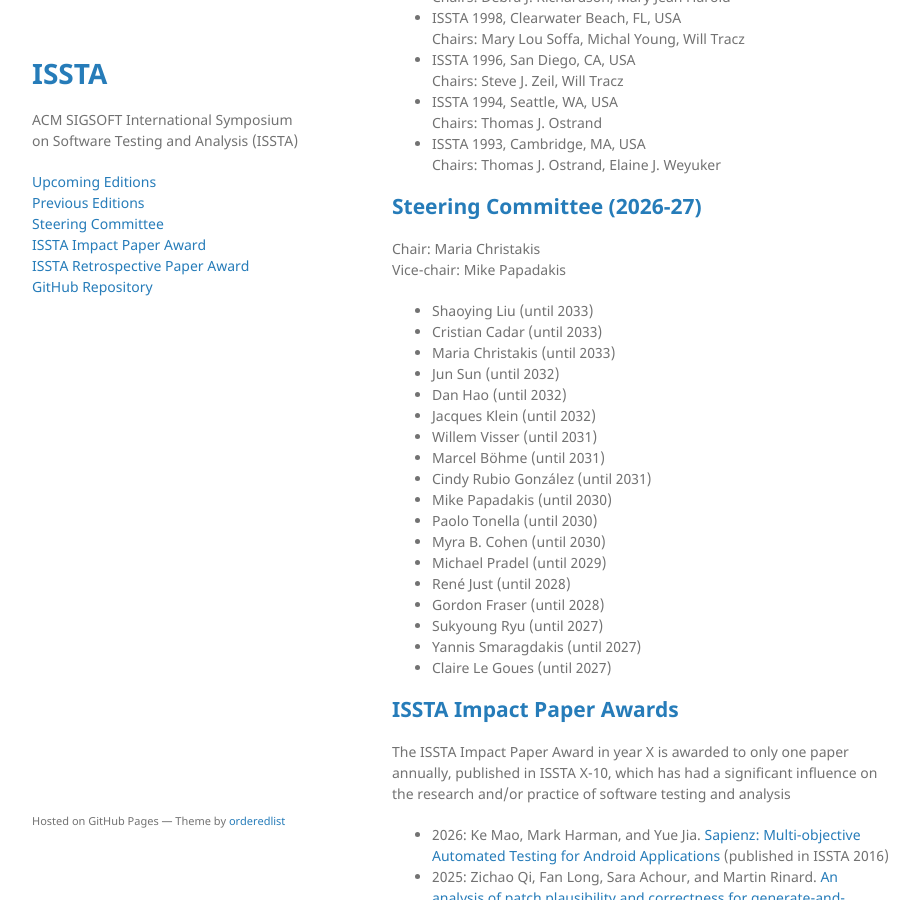
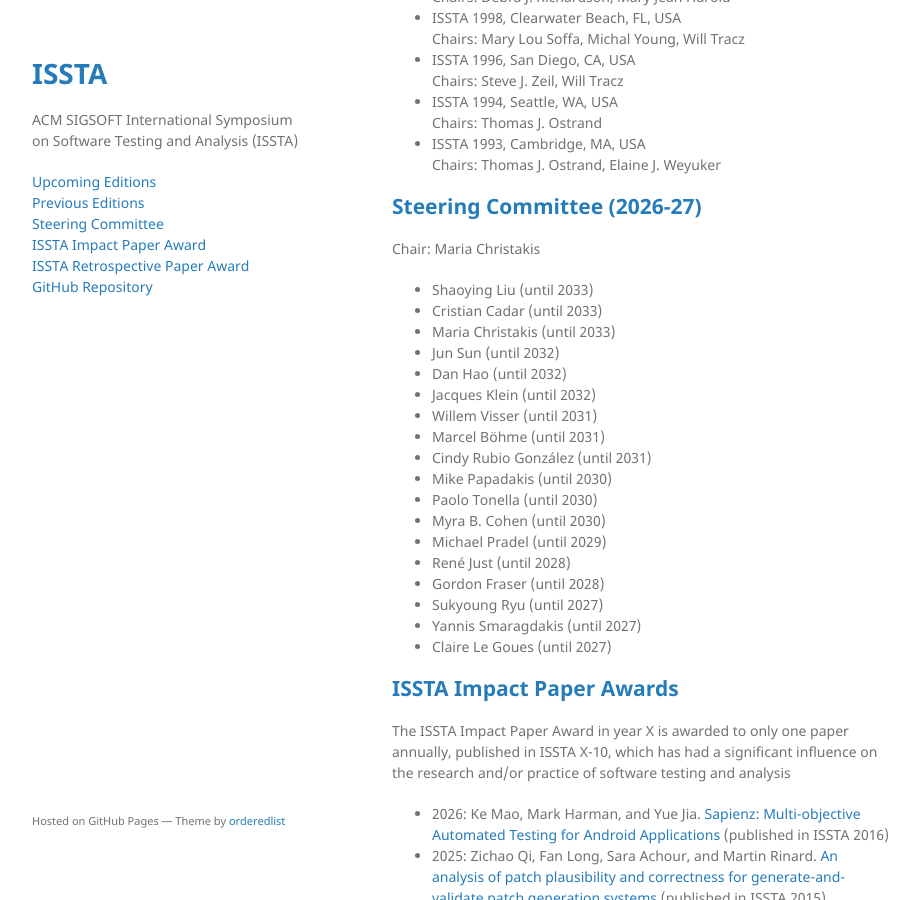
Before and after one commit to issta-conferences/issta-conferences.github.io, a Jekyll site: the page built from index.md, in a window 1280 px wide and 900 px high, scrolled down 1487 px. Shown: the whole window, without its empty margins (178-1097 px from the left). Built offline with Jekyll 4.4.1, drawn with Linux system fonts in a browser that asks for light colours; our own code applies the rules of GitHub Pages for plain Markdown files.

Commit message:
Removed vice chair.

```diff
--- a/index.md
+++ b/index.md
@@ -76,7 +76,6 @@ The ACM SIGSOFT International Symposium on Software Testing and Analysis (ISSTA)
 ## <a name="steering">Steering Committee (2026-27)</a>
 
 Chair: Maria Christakis<br/>
-Vice-chair: Mike Papadakis<br/>
 
 * Shaoying Liu (until 2033)
 * Cristian Cadar (until 2033)
```
